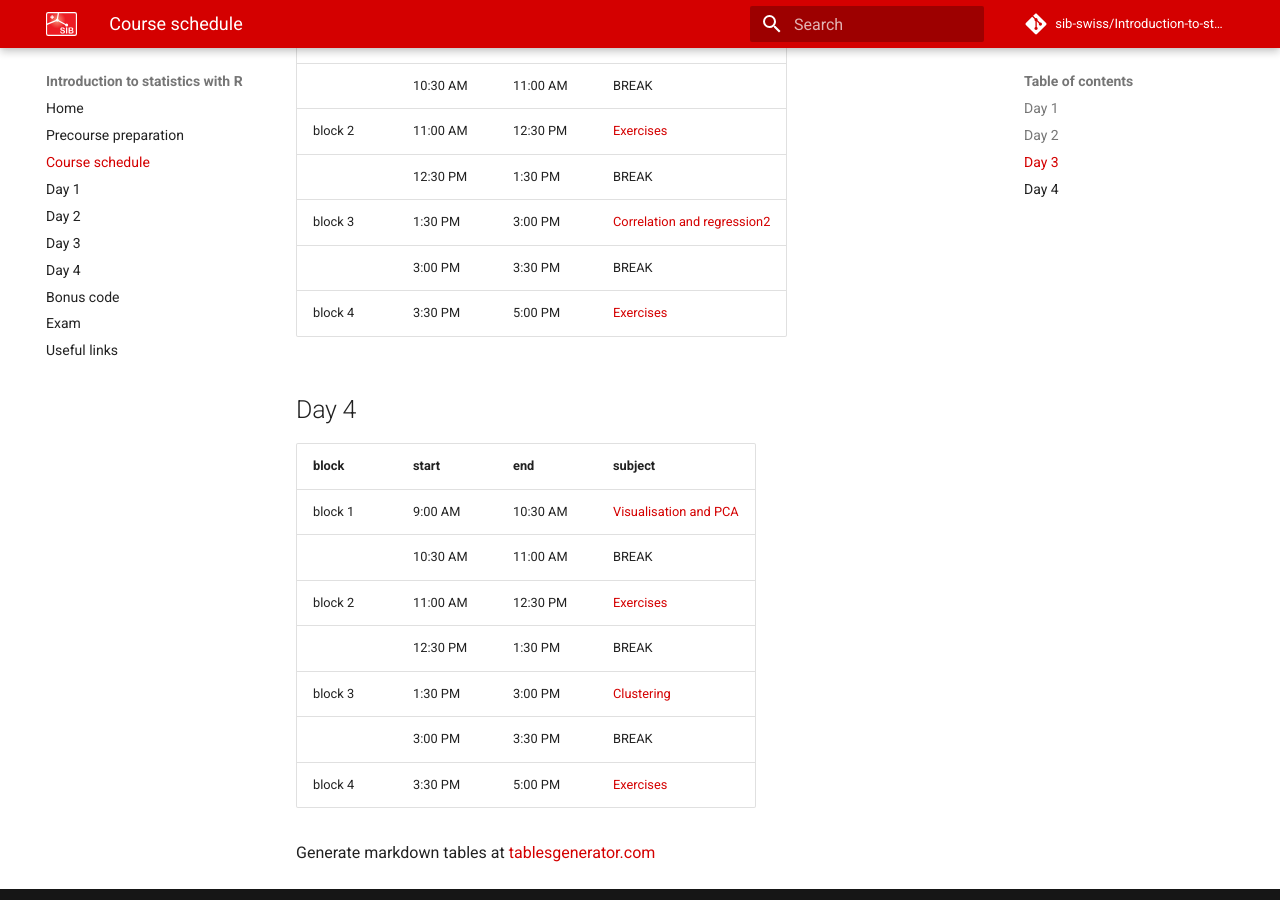
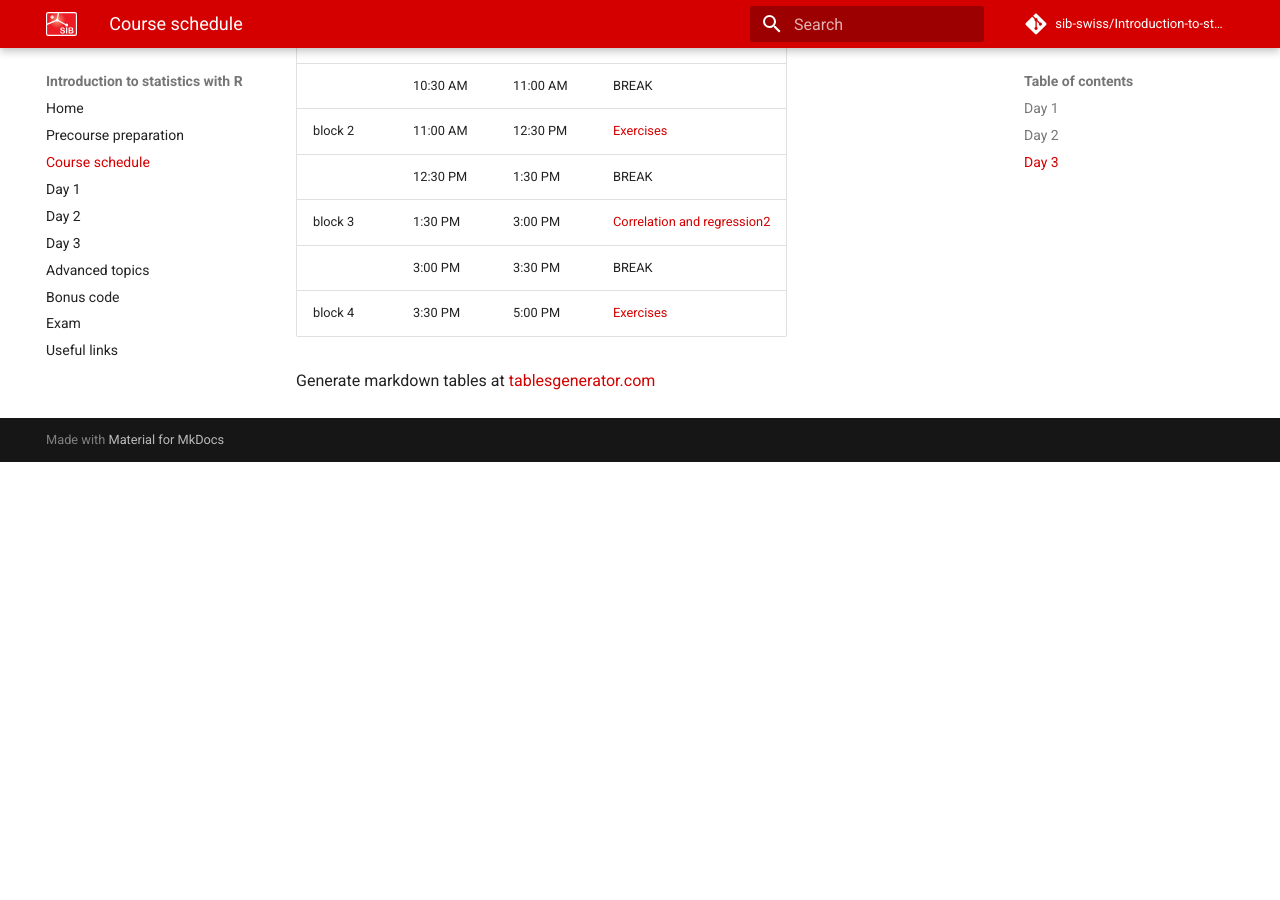
Before and after one commit to sib-swiss/Introduction-to-statistics-with-R, an MkDocs documentation site: the page built from docs/course_schedule.md, in a window 1280 px wide and 900 px high, scrolled down 1391 px. Built offline with MkDocs 1.6.1 and Material for MkDocs 9.7.7, drawn with Linux system fonts in a browser that asks for light colours; comment, search, counter and statistics services are not loaded; after the commit the page ends 1853 px from its top, so only the background shows below that.

Commit message:
change_to_3d

```diff
--- a/docs/course_schedule.md
+++ b/docs/course_schedule.md
@@ -39,16 +39,5 @@
 |         	| 3:00 PM  	| 3:30 PM  	| BREAK                               	|
 | block 4 	| 3:30 PM  	| 5:00 PM  	| [Exercises]() 	|
 
-## Day 4
-
-| block   	| start    	| end      	| subject                             	|
-|---------	|----------	|----------	|-------------------------------------	|
-| block 1 	| 9:00 AM  	| 10:30 AM 	| [Visualisation and PCA](day4.md)	|
-|         	| 10:30 AM 	| 11:00 AM 	| BREAK                               	|
-| block 2 	| 11:00 AM 	| 12:30 PM 	| [Exercises]()            	|
-|         	| 12:30 PM 	| 1:30 PM  	| BREAK                               	|
-| block 3 	| 1:30 PM  	| 3:00 PM  	| [Clustering]()  |
-|         	| 3:00 PM  	| 3:30 PM  	| BREAK                               	|
-| block 4 	| 3:30 PM  	| 5:00 PM  	| [Exercises]() 	|
 
 Generate markdown tables at [tablesgenerator.com](https://www.tablesgenerator.com/markdown_tables)
--- a/mkdocs.yml
+++ b/mkdocs.yml
@@ -6,7 +6,7 @@ nav:
     - Day 1: day1.md
     - Day 2: day2.md
     - Day 3: day3.md
-    - Day 4: day4.md
+    - Advanced topics: day4.md
     - Bonus code: bonus_code.md
     - Exam: exam.md
     - Useful links: links.md
```
Also changed, not shown: 1 other file.
